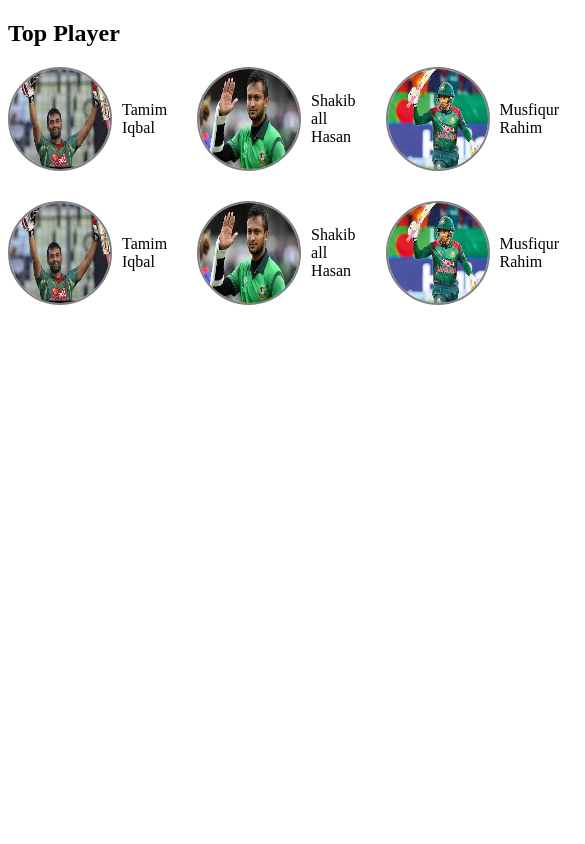
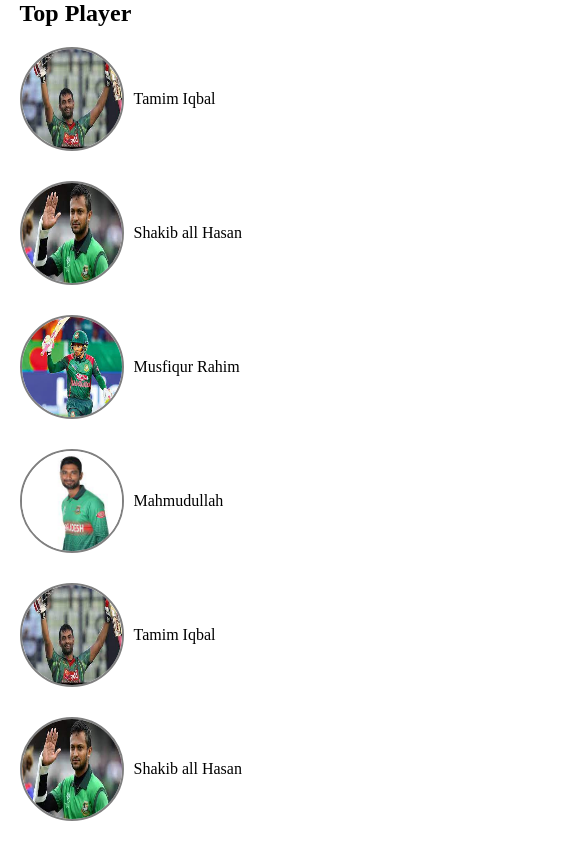
Before and after one commit to Mizanur-Rahman07/Responsive-CSS, a plain HTML site: page Using Grid Layout and flex layout/index.html in a window 390 px wide. Shown: the top 844 px of the page, 585 px wide, since content can reach past the window. Drawn offline with Linux system fonts and the light colour scheme.

Commit message:
@media using Responsive

```diff
--- a/Using Grid Layout and flex layout/style.css
+++ b/Using Grid Layout and flex layout/style.css
@@ -1,3 +1,13 @@
+*{
+    margin: 0;
+    padding: 0;
+}
+
+main{
+    width: 1200px;
+    max-width: 90%;
+    margin: 0 auto;
+}
 .player img{
     border: 2px solid gray;
     border-radius: 100%;
@@ -9,8 +19,36 @@
     display: grid;
     grid-template-columns: repeat(4, 1fr);
     grid-gap: 30px;
+    margin-top: 20px;
 }
 .player{
     display: flex;
     align-items: center;
 }
+
+@media (max-width:992px){
+    .top_players{
+        display: grid;
+        grid-template-columns: repeat(3, 1fr);
+        grid-gap: 30px;
+        margin-top: 20px;
+}
+}
+
+@media (max-width:767px){
+    .top_players{
+        display: grid;
+        grid-template-columns: repeat(2, 1fr);
+        grid-gap: 30px;
+        margin-top: 20px;
+}
+}
+
+@media (max-width:567px){
+    .top_players{
+        display: grid;
+        grid-template-columns: repeat(1, 1fr);
+        grid-gap: 30px;
+        margin-top: 20px;
+}
+}
```
